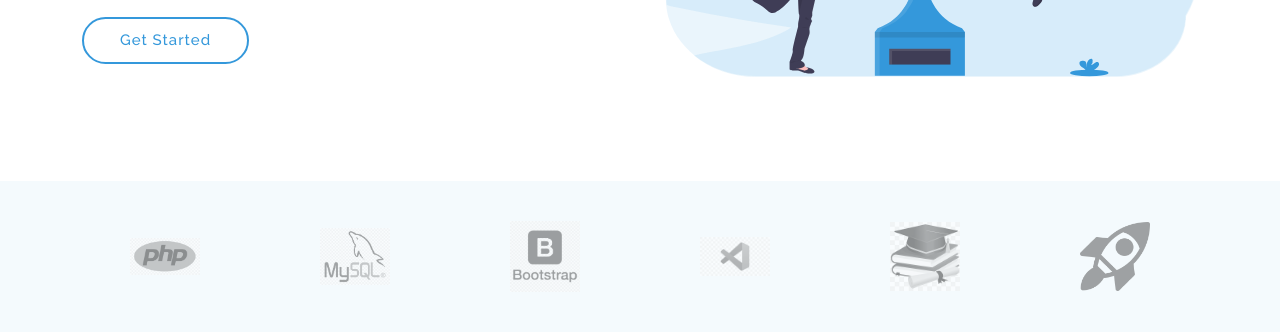
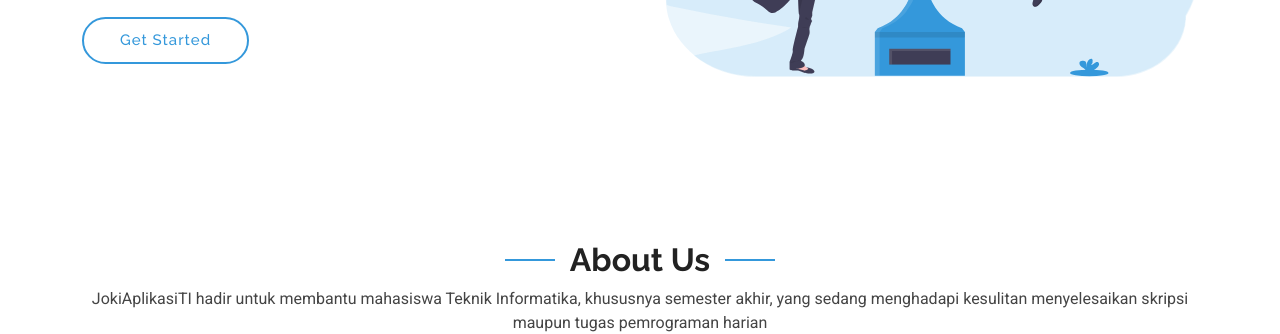
Before and after one commit to jokiaplikasi/JokiAplikasiTI21, a plain HTML site: page index.html in a window 1280 px wide. Shown: the part 469-803 px from the top of the page. Drawn offline with Linux system fonts and the light colour scheme.

Commit message:
Update index.html

```diff
--- a/index.html
+++ b/index.html
@@ -87,43 +87,6 @@
 
     </section><!-- /Hero Section -->
 
-    <!-- Clients Section -->
-    <section id="clients" class="clients section light-background">
-
-      <div class="container" data-aos="fade-up">
-
-        <div class="row gy-4">
-
-          <div class="col-xl-2 col-md-3 col-6 client-logo">
-            <img src="assets/img/clients/php.png" class="img-fluid" alt="">
-          </div><!-- End Client Item -->
-
-          <div class="col-xl-2 col-md-3 col-6 client-logo">
-            <img src="assets/img/clients/mysql.png" class="img-fluid" alt="">
-          </div><!-- End Client Item -->
-
-          <div class="col-xl-2 col-md-3 col-6 client-logo">
-            <img src="assets/img/clients/bootstrap.png" class="img-fluid" alt="">
-          </div><!-- End Client Item -->
-
-          <div class="col-xl-2 col-md-3 col-6 client-logo">
-            <img src="assets/img/clients/vscode.png" class="img-fluid" alt="">
-          </div><!-- End Client Item -->
-
-          <div class="col-xl-2 col-md-3 col-6 client-logo">
-            <img src="assets/img/clients/toga.png" class="img-fluid" alt="">
-          </div><!-- End Client Item -->
-
-          <div class="col-xl-2 col-md-3 col-6 client-logo">
-            <img src="assets/img/clients/rocket.png" class="img-fluid" alt="">
-          </div><!-- End Client Item -->
-
-        </div>
-
-      </div>
-
-    </section><!-- /Clients Section -->
-
     <!-- About Section -->
     <section id="about" class="about section">
 
@@ -144,7 +107,7 @@
               Dengan layanan profesional, kami siap membantu menyelesaikan coding berbasis PHP dan menyusun laporan
               skripsi dengan rapi dan sesuai standar akademik.
             </p>
-            <a href="#" class="about-btn align-self-center align-self-xl-start"><span>About us</span> <i
+            <a href="https://wa.wizard.id/116f1a" class="about-btn align-self-center align-self-xl-start"><span>Hubungi Kami !</span> <i
                 class="bi bi-chevron-right"></i></a>
           </div>
 
```
